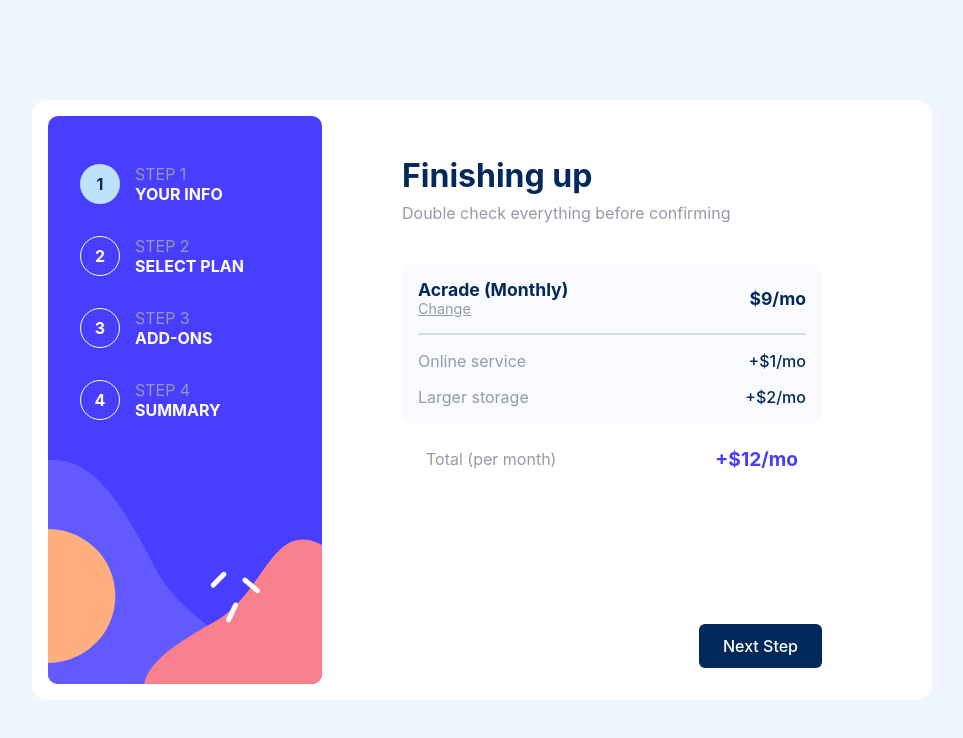
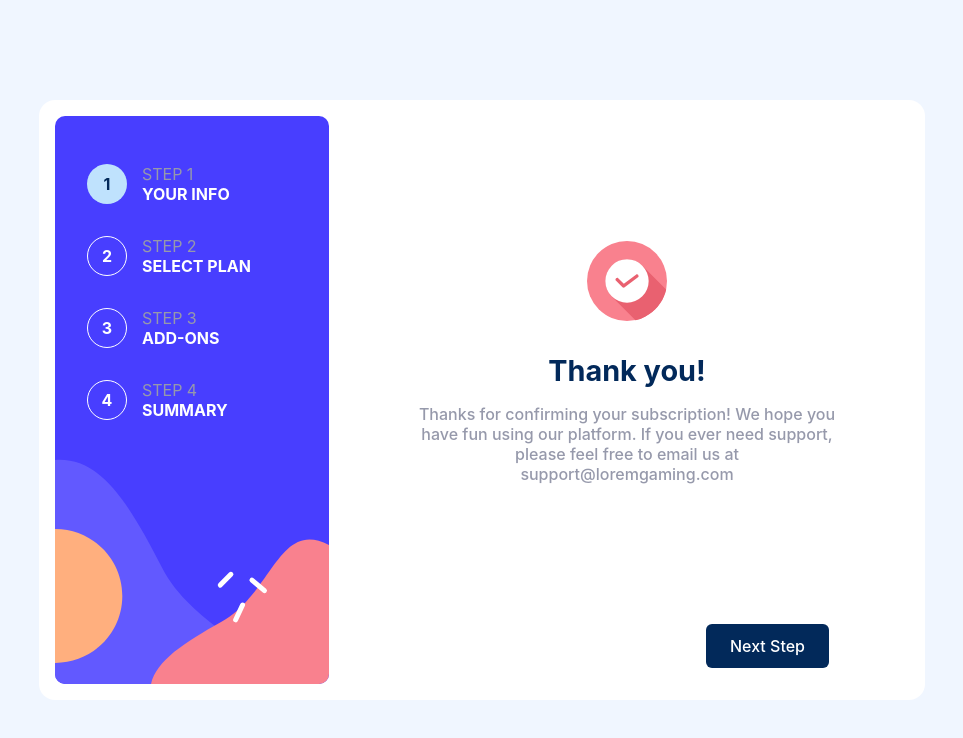
Before and after one commit to M-E-J-O-R/multi_step_form, a React (Create React App) app: page /summary in a window 1280 px wide. Shown: the top 738 px of the page, without its empty margins (158-1121 px from the left). Built offline with nearby package versions, Linux system fonts and the light colour scheme.

Commit message:
implemented the congratulations design

```diff
--- a/src/App.tsx
+++ b/src/App.tsx
@@ -8,6 +8,7 @@ import { useState } from 'react';
 import Plan from './components/Plan';
 import Addons from './components/Addons';
 import Summary from './components/Summary';
+import Congratulations from './components/Congratulations';
 
 
 function App() {
@@ -30,7 +31,7 @@ function App() {
             <Route path='/' element={<Home />} />
             <Route path='plan' element={<Plan checked={checked} handleToggle={handleToggle} />} />
             <Route path='addons' element={<Addons />} />
-            <Route path='summary' element={<Summary />} />
+            <Route path='summary' element={<Congratulations/>} />
           </Routes>
 
           <FooterNav stepNum={stepNum} setStepNum={setStepNum} />
--- /dev/null
+++ b/src/components/Congratulations.tsx
@@ -0,0 +1,15 @@
+import style from '../styles/congratulation.module.css';
+import congratulationIcon from '../assets/images/icon-thank-you.svg';
+
+const Congratulations = () => {
+    return (
+        <div className={style.congratulations_container}>
+            <img src={congratulationIcon} alt="" />
+            <p className={style.con_heading} >Thank you!</p>
+            <p className={style.congratulations_message}>Thanks for confirming your subscription! We hope you have fun using our platform. If you ever need support, please feel free to email us at support@loremgaming.com</p>
+
+        </div>
+    );
+};
+
+export default Congratulations;
--- /dev/null
+++ b/src/styles/congratulation.module.css
@@ -0,0 +1,21 @@
+.congratulations_container {
+  width: 500px;
+  height: 100%;
+  display: flex;
+  padding-right: 4rem;
+  flex-direction: column;
+  gap: 16px;
+  align-items: center;
+  justify-content: center;
+}
+.con_heading {
+  font-size: 1.8rem;
+  margin: 16px 0 0 0;
+  font-weight: bold;
+  color: var(--marine-blue);
+}
+.congratulations_message {
+  text-align: center;
+  color: var(--cool-gray);
+  font-weight: 500;
+}
--- a/src/styles/home.module.css
+++ b/src/styles/home.module.css
@@ -1,5 +1,5 @@
 .home_container {
-  width: 900px;
+  max-width: 900px;
   height: 600px;
   background-color: white;
   border-radius: 1rem;
--- a/src/styles/plan.module.css
+++ b/src/styles/plan.module.css
@@ -18,7 +18,7 @@
   margin: 32px 0 0 0;
 }
 .plancard {
-  width: 140px;
+  width: 130px;
   min-height: 150px;
   height: fit-content;
   padding: 10px;
@@ -50,19 +50,19 @@
 .plan_bonus {
   color: var(--marine-blue);
   font-size: 0.8rem;
-  }
+}
 .plan_duration {
   width: 100%;
   background-color: var(--alabaster);
-  padding:6px;
+  padding: 6px;
   margin-top: 32px;
   border-radius: 8px;
   display: flex;
-  gap: 1rem ;
+  gap: 1rem;
   justify-content: center;
   align-items: center;
 }
-.plan_duration>span{
+.plan_duration > span {
   color: var(--cool-gray);
   font-weight: bold;
 }
```
